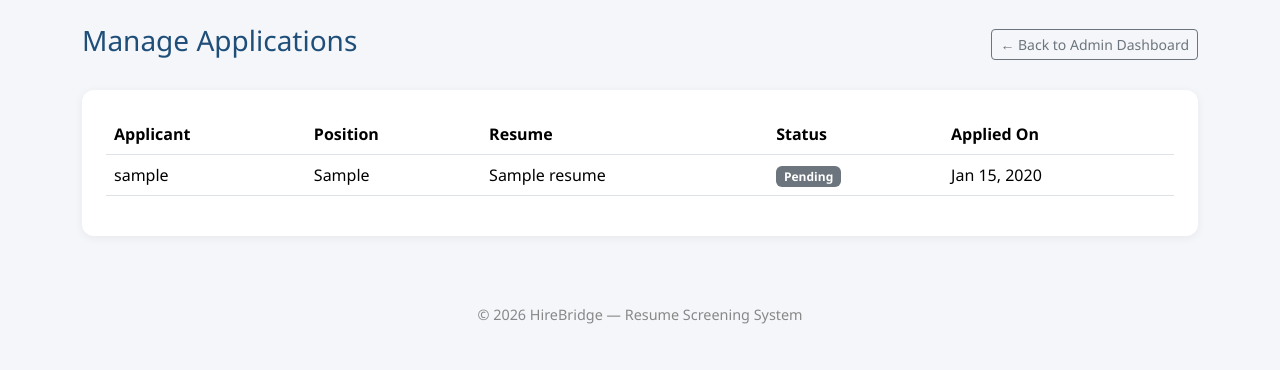
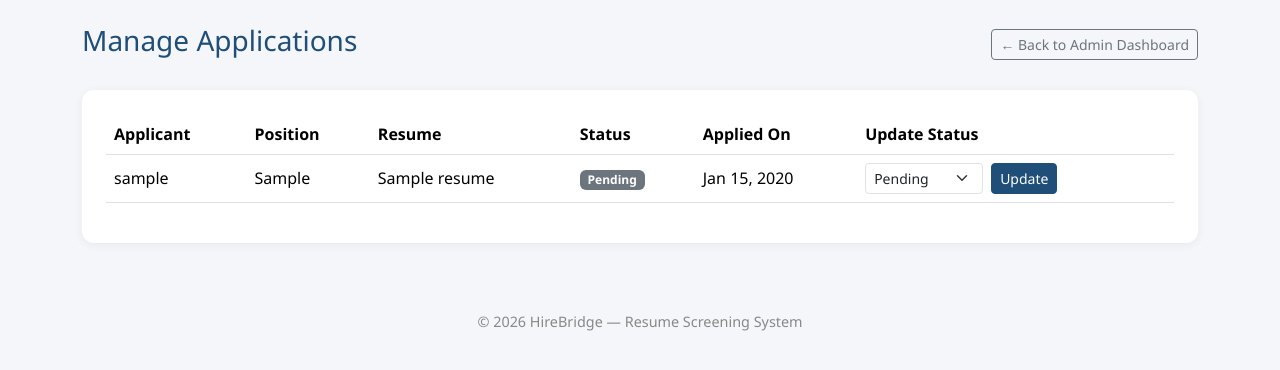
Before and after one commit to limbuisha398-cyber/HireBridge, a Django app: page /manage/applications/ in a window 1280 px wide. Shown: the part 56-426 px from the top of the page. Run offline with Django 5.2, Linux system fonts and the light colour scheme; a user stored in the database is signed in; tables that the repository leaves empty hold one stand-in row (values such as "Sample post").

Commit message:
Added application status update feature for admin

```diff
--- a/hirebridge/templates/manage_applications.html
+++ b/hirebridge/templates/manage_applications.html
@@ -8,7 +8,7 @@
 </div>
 
 <div class="card p-4">
-  <table class="table table-hover">
+  <table class="table table-hover align-middle">
     <thead>
       <tr>
         <th>Applicant</th>
@@ -16,6 +16,7 @@
         <th>Resume</th>
         <th>Status</th>
         <th>Applied On</th>
+        <th>Update Status</th>
       </tr>
     </thead>
     <tbody>
@@ -34,9 +35,21 @@
           </span>
         </td>
         <td>{{ app.application_date|date:"M d, Y" }}</td>
+        <td>
+          <form method="post" action="{% url 'update_application_status' application_id=app.id %}" class="d-flex gap-2">
+            {% csrf_token %}
+            <select name="status" class="form-select form-select-sm" style="width: auto;">
+              <option value="pending" {% if app.status == 'pending' %}selected{% endif %}>Pending</option>
+              <option value="shortlisted" {% if app.status == 'shortlisted' %}selected{% endif %}>Shortlisted</option>
+              <option value="accepted" {% if app.status == 'accepted' %}selected{% endif %}>Accepted</option>
+              <option value="rejected" {% if app.status == 'rejected' %}selected{% endif %}>Rejected</option>
+            </select>
+            <button type="submit" class="btn btn-sm btn-primary">Update</button>
+          </form>
+        </td>
       </tr>
       {% empty %}
-      <tr><td colspan="5" class="text-center text-muted">No applications yet.</td></tr>
+      <tr><td colspan="6" class="text-center text-muted">No applications yet.</td></tr>
       {% endfor %}
     </tbody>
   </table>
--- a/hirebridge/urls.py
+++ b/hirebridge/urls.py
@@ -98,4 +98,9 @@ urlpatterns = [
     path('manage/dashboard/', views.admin_dashboard, name='admin_dashboard'),
     path('manage/users/', views.manage_users, name='manage_users'),
     path('manage/applications/', views.manage_applications, name='manage_applications'),
+    path(
+        'manage/applications/<int:application_id>/update/',
+        views.update_application_status,
+        name='update_application_status'
+    ),
 ]
--- a/hirebridge/views.py
+++ b/hirebridge/views.py
@@ -1249,3 +1249,22 @@ def manage_users(request):
 def manage_applications(request):
     applications = Application.objects.select_related('user__user', 'resume').order_by('-application_date')
     return render(request, 'manage_applications.html', {'applications': applications})
+
+@login_required
+@user_passes_test(is_admin, login_url='dashboard')
+def update_application_status(request, application_id):
+    application = get_object_or_404(Application, id=application_id)
+
+    if request.method == 'POST':
+        new_status = request.POST.get('status')
+        valid_statuses = ['pending', 'shortlisted', 'accepted', 'rejected']
+
+        if new_status in valid_statuses:
+            application.status = new_status
+            application.save()
+            messages.success(
+                request,
+                f'Application status updated to {application.get_status_display()}.'
+            )
+
+    return redirect('manage_applications')
```
